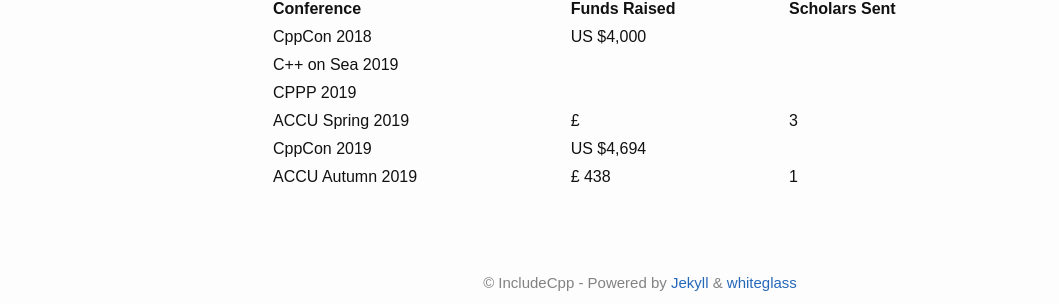
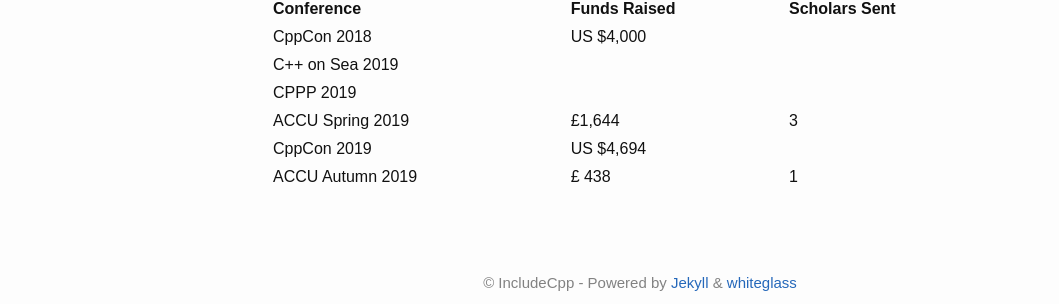
Before and after one commit to include-cpp/include-cpp.github.io, a Jekyll site: the page built from scholarships.md, in a window 1280 px wide. Shown: the part 782-1086 px from the top of the page, without its empty margins (0-1059 px from the left). Built offline with Jekyll 4.4.1, drawn with Linux system fonts in a browser that asks for light colours; our own code applies the rules of GitHub Pages for plain Markdown files.

Commit message:
Add ACCU 2019 donations amount

```diff
--- a/scholarships.md
+++ b/scholarships.md
@@ -28,6 +28,6 @@ Travel and lodging expenses can cost between $1,000 and $3,000 USD per attendee,
 | CppCon 2018      | US $4,000 |   |
 | C++ on Sea 2019  |  |   |
 | CPPP   2019      |  |   |
-| ACCU Spring 2019 | £         | 3 |
+| ACCU Spring 2019 | £1,644    | 3 |
 | CppCon 2019      | US $4,694 |   |
 | ACCU Autumn 2019 | £ 438     | 1 |
```
